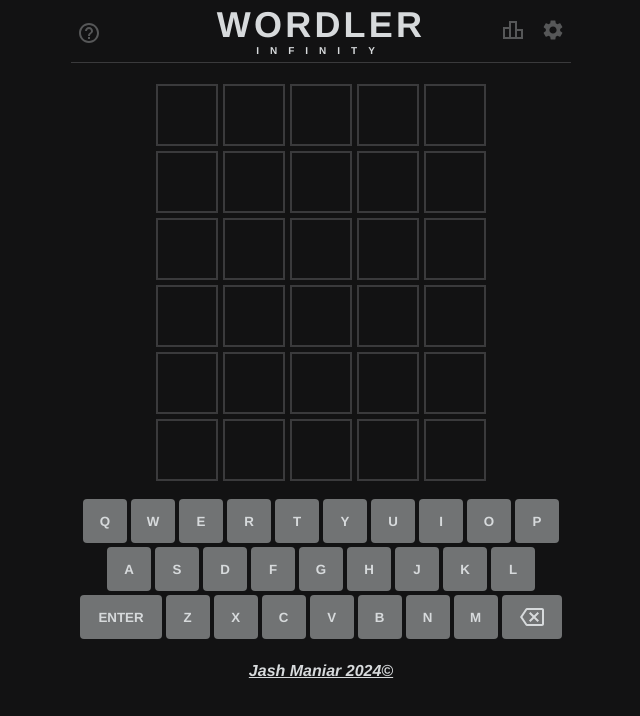
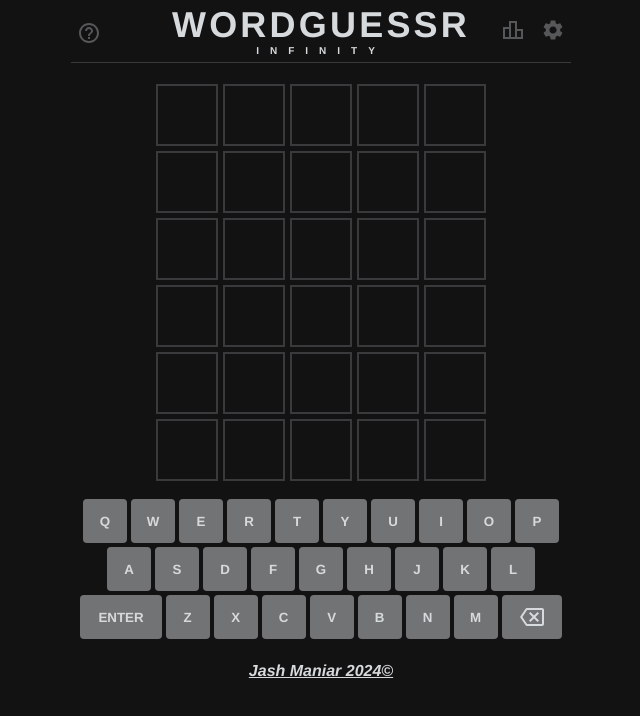
Before and after one commit to jashmaniarx/WordGuessr, a plain HTML site: page index.html in a window 1280 px wide. Shown: the whole page, without its empty margins (319-959 px from the left). Drawn offline with Linux system fonts and the light colour scheme.

Commit message:
Update index.html

```diff
--- a/index.html
+++ b/index.html
@@ -3,7 +3,7 @@
     <head>
       <meta charset="UTF-8">
       <meta name="viewport" content="width=device-width, initial-scale=1.0, user-scalable=no">
-      <title>Wordler Infinity - A word game</title>
+      <title>WordGuessr Infinity - A word game</title>
       <style>
         body {
           display: flex;
@@ -435,7 +435,7 @@
           <button id="howtoplay"></button>
         </div>
         <div class="title">
-          <span>Wordler</span>
+          <span>WordGuessr</span>
           <span>Infinity</span>
         </div>
         <div class="header-actions">
@@ -463,7 +463,7 @@
           <button class="howtoplay-close"></button>
           <b style="align-self: center; font-size: 17px;">HOW TO PLAY</b>
           <br>
-          <span>Guess the <b>WORDLER</b> in 6 attempts.</span>
+          <span>Guess the <b>word</b> in 6 attempts.</span>
           <br>
           <span>Each guess must be a valid 5 letter word. Hit the Enter button to submit an attempt.</span>
           <br>
```
